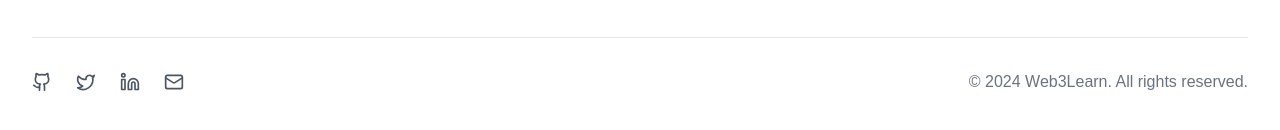
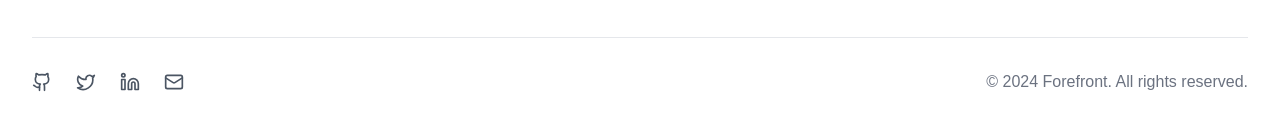
Before and after one commit to ethalorian/lbalearn, a Next.js app: page / in a window 1280 px wide. Shown: the part 1676-1806 px from the top of the page. Built offline with nearby package versions, Linux system fonts and the light colour scheme.

Commit message:
footer change

```diff
--- a/src/app/components/Footer.tsx
+++ b/src/app/components/Footer.tsx
@@ -193,7 +193,7 @@ export default function Footer() {
                 ))}
               </div>
               <p className="text-base text-gray-500 dark:text-gray-400">
-                &copy; {new Date().getFullYear()} Web3Learn. All rights reserved.
+                &copy; {new Date().getFullYear()} Forefront. All rights reserved.
               </p>
             </div>
           </div>
```
